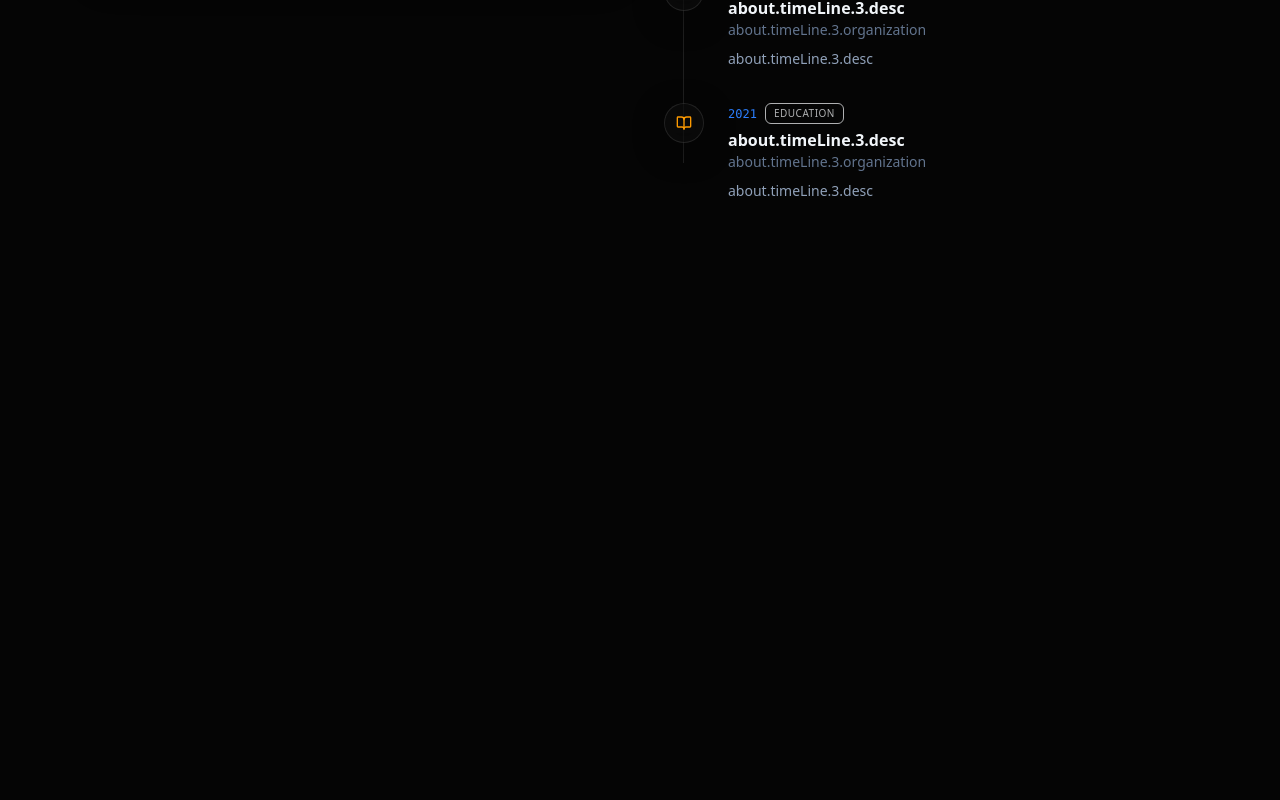
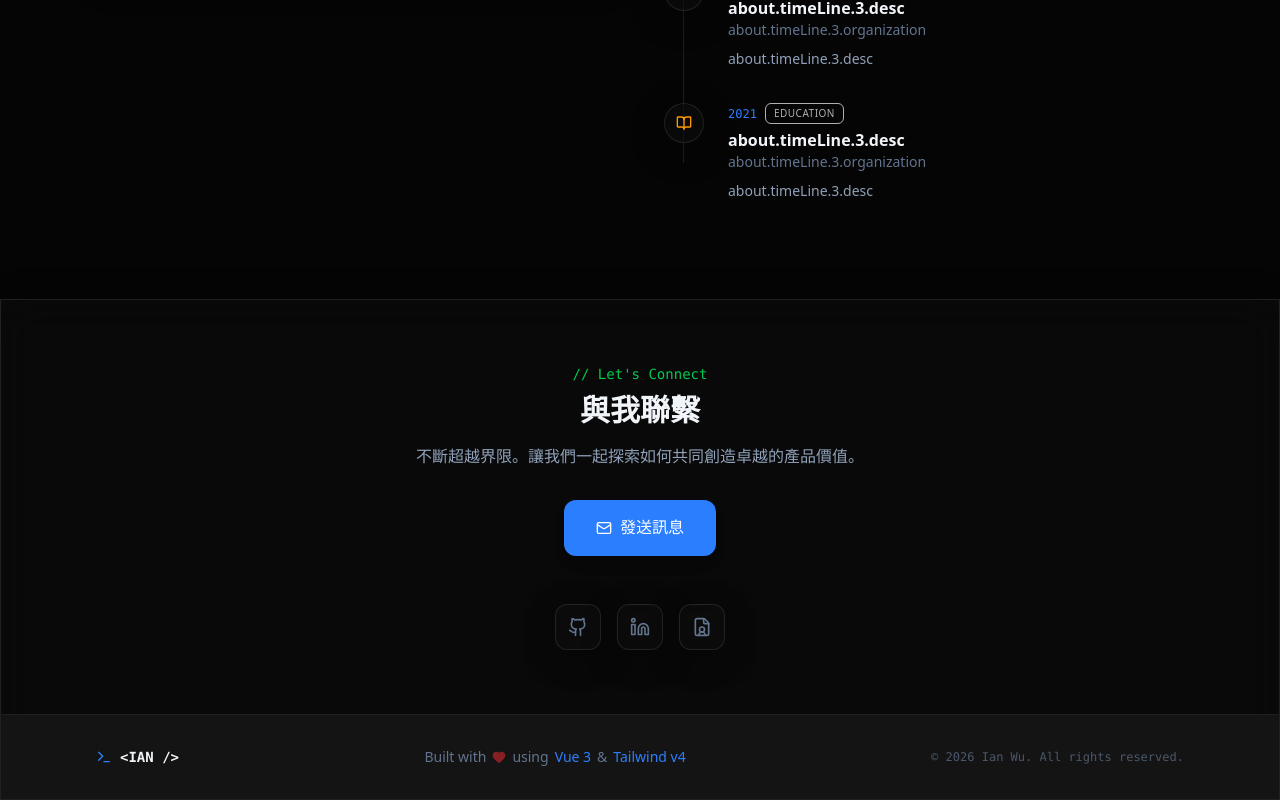
Before and after one commit to Mysterio1001/my-portfolio, a Vue app: page / in a window 1280 px wide. Shown: the part 2196-2996 px from the top of the page. Before the commit the page ends 2495 px from the top, so only its background shows below. Built offline with nearby package versions, Linux system fonts and the light colour scheme.

Commit message:
feat: Add footer area

```diff
--- a/src/App.vue
+++ b/src/App.vue
@@ -1,6 +1,7 @@
 <script setup>
 import BackgroundGlow from "./components/layout/BackgroundGlow.vue";
 import Header from "./components/layout/Header.vue";
+import Footer from "./components/layout/Footer.vue";
 import Hero from "./components/portfolio/Hero.vue";
 import Projects from "./components/portfolio/Projects.vue";
 import About from "./components/portfolio/About.vue";
@@ -15,6 +16,8 @@ import About from "./components/portfolio/About.vue";
     <Hero />
     <Projects />
     <About />
+
+    <Footer />
   </div>
 </template>
 
--- /dev/null
+++ b/src/components/layout/Footer.vue
@@ -0,0 +1,101 @@
+<template>
+  <footer class="border-t border-white/10 glass-effect relative z-10">
+    <div class="mx-auto max-w-6xl px-4 sm:px-6 lg:px-8 py-16">
+      <div class="text-center mb-12">
+        <p class="font-mono text-sm text-green-500 mb-2">
+          {{ "// Let's Connect" }}
+        </p>
+        <h2
+          class="text-2xl sm:text-3xl font-bold text-slate-900 dark:text-slate-100 mb-4"
+        >
+          {{ t("footer.title") }}
+        </h2>
+        <p class="text-slate-600 dark:text-slate-400 max-w-md mx-auto mb-8">
+          {{ t("footer.subtitle") }}
+        </p>
+
+        <a
+          href="mailto:holmes9073@gmail.com"
+          class="inline-flex items-center gap-2 px-8 py-4 font-mono bg-blue-500 text-white rounded-xl hover:bg-blue-600 hover:shadow-[0_0_20px_rgba(59,130,246,0.5)] transition-all shadow-lg"
+        >
+          <Mail class="h-4 w-4" />
+          {{ t("footer.sendMessage") }}
+        </a>
+      </div>
+
+      <div class="flex justify-center gap-4">
+        <a
+          v-for="link in socialLinks"
+          :key="link.name"
+          :href="link.href"
+          target="_blank"
+          class="p-3 text-slate-500 hover:text-blue-500 glass-effect border border-white/10 rounded-xl hover:scale-110 transition-all shadow-md"
+          :aria-label="link.name"
+        >
+          <component :is="link.icon" class="h-5 w-5" />
+        </a>
+      </div>
+    </div>
+
+    <div class="border-t border-white/5 bg-white/5">
+      <div class="mx-auto max-w-6xl px-4 sm:px-6 lg:px-8 py-8">
+        <div
+          class="flex flex-col md:flex-row items-center justify-between gap-6 text-sm text-slate-500"
+        >
+          <div
+            class="flex items-center gap-2 font-mono font-bold text-slate-900 dark:text-slate-100"
+          >
+            <Terminal class="h-4 w-4 text-blue-500" />
+            <span>{{ "<IAN />" }}</span>
+          </div>
+
+          <p class="flex items-center gap-1.5">
+            Built with
+            <Heart
+              class="h-3.5 w-3.5 text-red-500 fill-red-500 animate-pulse"
+            />
+            using <span class="text-blue-500 font-medium">Vue 3</span> &
+            <span class="text-blue-500 font-medium">Tailwind v4</span>
+          </p>
+
+          <p class="font-mono text-xs opacity-70">
+            &copy; {{ currentYear }} Ian Wu. All rights reserved.
+          </p>
+        </div>
+      </div>
+    </div>
+  </footer>
+</template>
+
+<script setup>
+import {
+  Github,
+  Linkedin,
+  Mail,
+  FileUser,
+  Heart,
+  Terminal,
+} from "lucide-vue-next";
+import { useI18n } from "vue-i18n";
+
+const { t } = useI18n();
+const currentYear = new Date().getFullYear();
+
+const socialLinks = [
+  {
+    name: "GitHub",
+    href: "https://github.com/Mysterio1001",
+    icon: Github,
+  },
+  {
+    name: "LinkedIn",
+    href: "#", // 建議填入你的 LinkedIn
+    icon: Linkedin,
+  },
+  {
+    name: "FileUser",
+    href: "mailto:your-email@example.com",
+    icon: FileUser,
+  },
+];
+</script>
--- a/src/i18n/locales/en.json
+++ b/src/i18n/locales/en.json
@@ -43,5 +43,10 @@
         "desc": "gjitrgjreogjrpegrelgker"
       }
     }
+  },
+  "footer": {
+    "title": "Get In Touch",
+    "subtitle": "Always pushing boundaries. Let's explore how we can create exceptional product value together.",
+    "sendMessage": "Send a Message"
   }
 }
--- a/src/i18n/locales/zh.json
+++ b/src/i18n/locales/zh.json
@@ -43,5 +43,10 @@
         "desc": "gjitrgjreogjrpegrelgker"
       }
     }
+  },
+  "footer": {
+    "title": "與我聯繫",
+    "subtitle": "不斷超越界限。讓我們一起探索如何共同創造卓越的產品價值。",
+    "sendMessage": "發送訊息"
   }
 }
```
